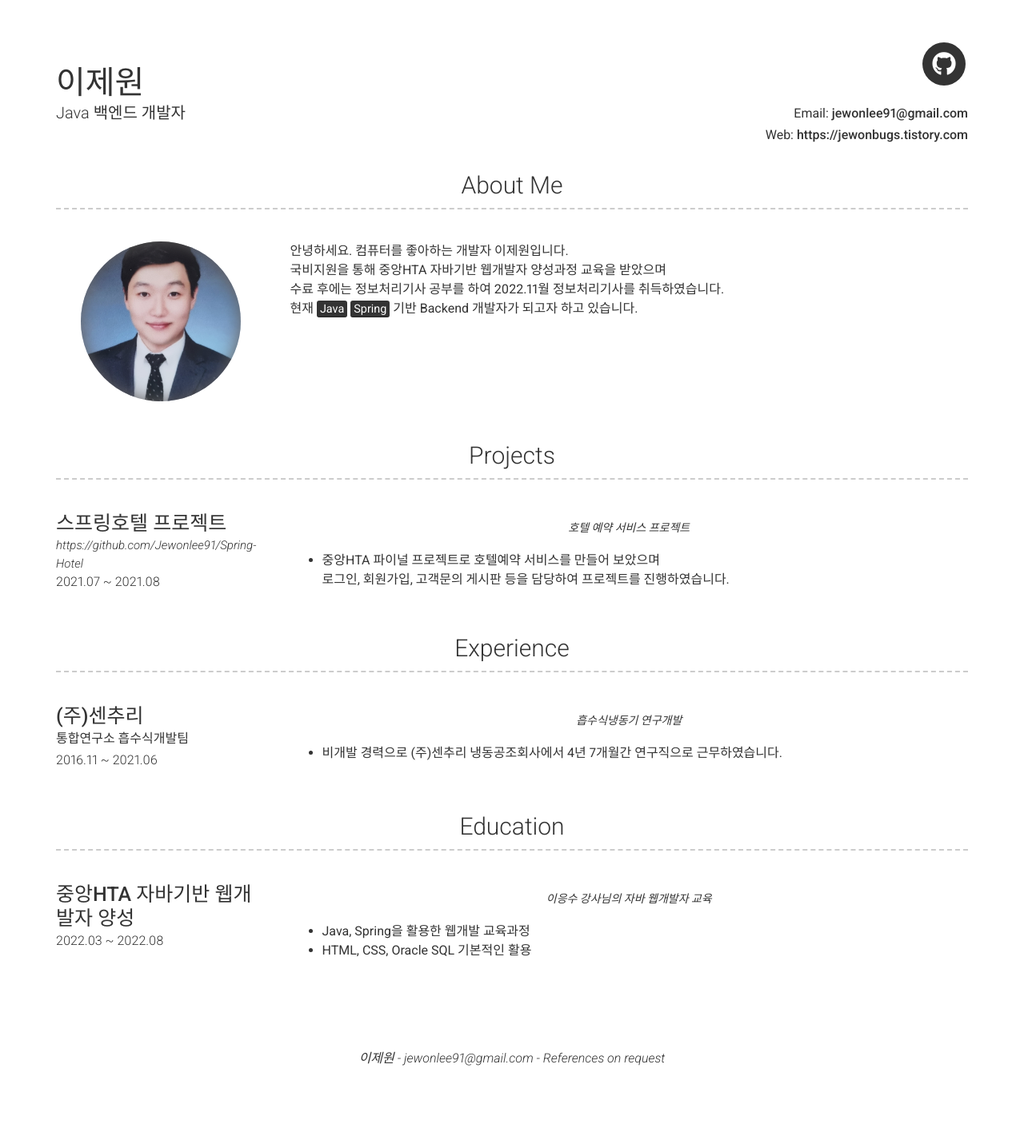
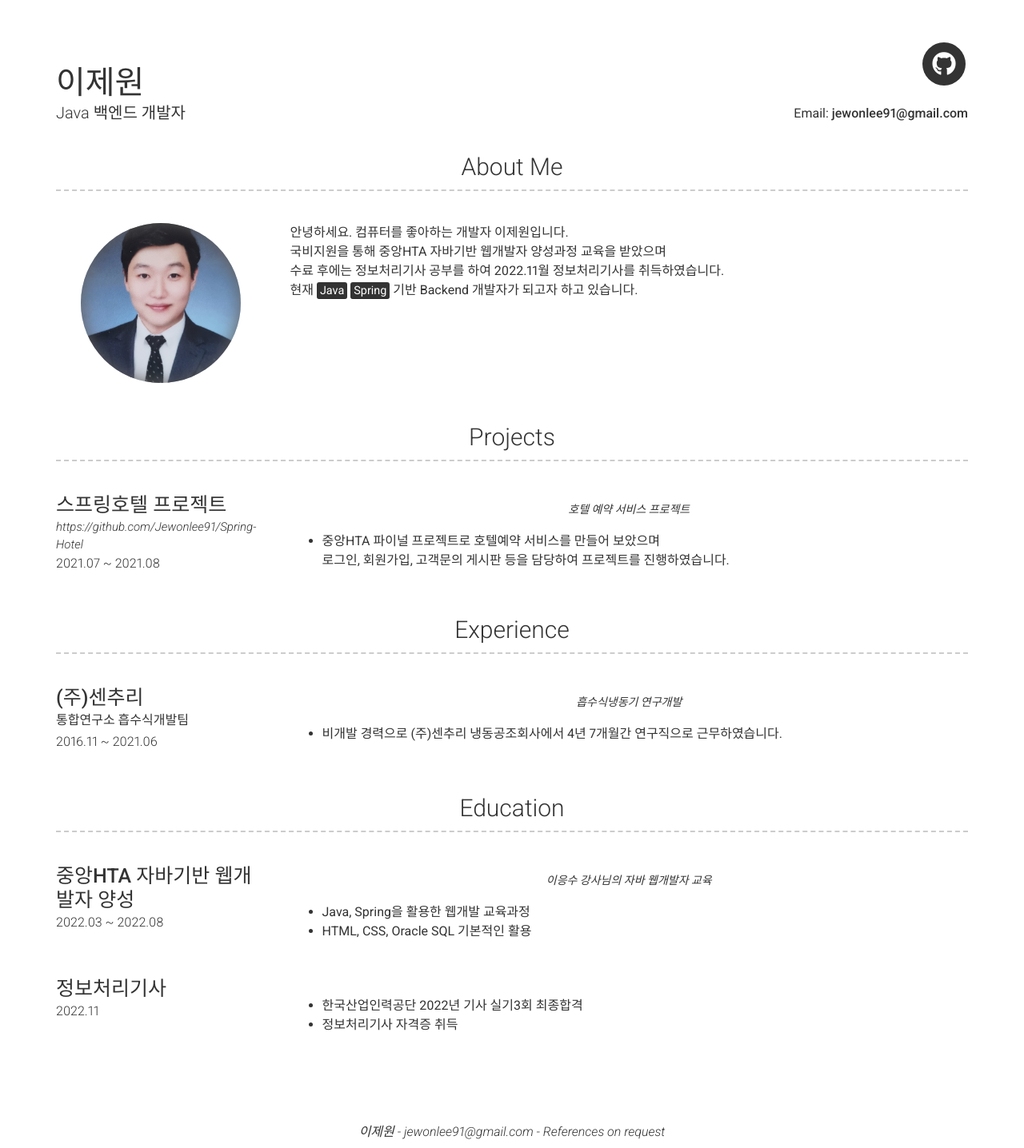
Before and after one commit to Jewonlee91/Jewonlee91.github.io, a Jekyll site: the page built from index.md, in a window 1280 px wide. Shown: the whole page at 80% size. Built offline with Jekyll 4.4.1, drawn with Linux system fonts in a browser that asks for light colours; nearby versions of some CDN libraries; before the commit the page ends 1344 px from its top, so only the background shows below that.

Commit message:
기본내용 작성

```diff
--- a/_config.yml
+++ b/_config.yml
@@ -3,14 +3,14 @@ repository: Jewonlee91/Jewonlee91.github.io
 # favicon: Directory of your favicon (eg. images/favicon.ico)(optional)
 
 # Content configuration version
-version: 0
+# version: 1
 
 # Personal info
 name: 이제원
 title: Java 백엔드 개발자
 email: jewonlee91@gmail.com
 # email_title: Email (Email title override)
-website: https://jewonbugs.tistory.com
+# website: https://jewonbugs.tistory.com
 # website_title: Web (Website title override)
 
 # Dark Mode (true/false/never)
@@ -51,8 +51,10 @@ about_content: | # this will include new lines to allow paragraphs
 # Education Section
 # educaton_title: Education
 
-# 자격증 Section
-# _title: 자격증
+# More Section
+# more_title: A Little More About Me
+# more_content: | # this will include new lines to allow paragraphs
+
 
 # Footer
 footer_show_references: true
--- a/_data/education.yml
+++ b/_data/education.yml
@@ -6,3 +6,11 @@
   description: | # this will include new lines to allow paragraphs
     * Java, Spring을 활용한 웹개발 교육과정
     * HTML, CSS, Oracle SQL 기본적인 활용
+- layout: left
+  name: 정보처리기사
+  dates: 2022.11
+  quote: >
+
+  description: | # this will include new lines to allow paragraphs
+    * 한국산업인력공단 2022년 기사 실기3회 최종합격
+    * 정보처리기사 자격증 취득
```
